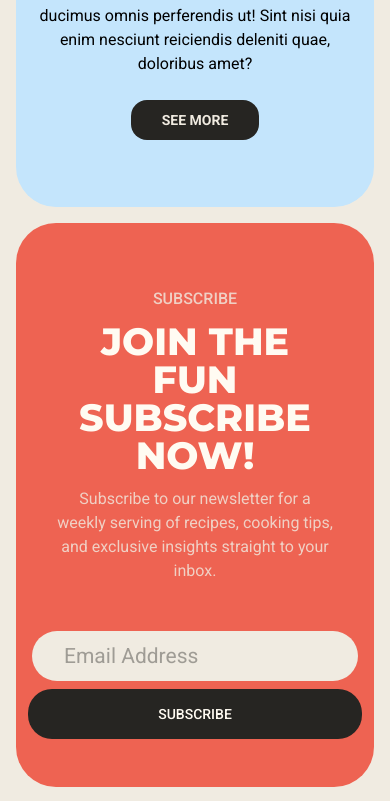
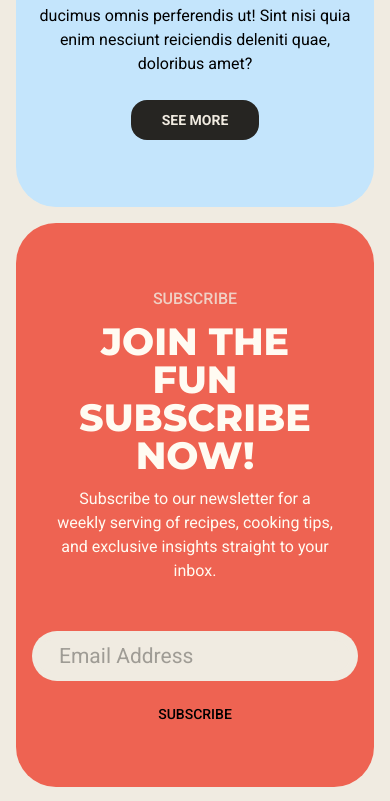
Before and after one commit to donerducktales/cooks_delight, a Next.js app: page /recipes in a window 390 px wide. Shown: the part 1161-1962 px from the top of the page. Built offline with nearby package versions, Linux system fonts and the light colour scheme; no server answers; the database is empty.

Commit message:
виправив футер(там у нав кнопок я забув лишній бордер забрати), додав metadata для page.tsx recipes, переписав CTAsubscribeSection піл tailwind і styled-components

```diff
--- a/app/components/Footer/Footer.tsx
+++ b/app/components/Footer/Footer.tsx
@@ -24,7 +24,9 @@ export default function Footer() {
             />
             <p className="w-[50px] text-sm">Cooks Delight</p>
           </div>
-          <ul className={`footerNavLinks flex max-md:flex-col max-md:w-full max-md:justify-start md:divide-x-2 divide-y-2 md:gap-4 gap-2`}>
+          <ul
+            className={`footerNavLinks flex max-md:flex-col max-md:w-full max-md:justify-start md:divide-x-2 max-md:divide-y-2 md:gap-4 gap-2`}
+          >
             {links.map((link) => (
               <li
                 key={link.id}
--- a/app/layouts/CTAsubscribeSection/CTAsubscribeSection.tsx
+++ b/app/layouts/CTAsubscribeSection/CTAsubscribeSection.tsx
@@ -1,30 +1,84 @@
 "use client";
 
-import { montserrat } from '@/app/assets/fonts';
-import styles from './Ctasubcscribesec.module.scss';
-import useViewPortSize from '@/app/assets/customHooks/useViewPortSize';
-import { motion } from 'motion/react';
+import { montserrat } from "@/app/assets/fonts";
+import useViewPortSize from "@/app/assets/customHooks/useViewPortSize";
+import { motion } from "motion/react";
+import styled from "styled-components";
+import scssvariables from "@/app/styles/_variables.module.scss";
+
+const SubscribeButton = styled.button`
+  height: 38px;
+  min-width: 122px;
+  font-size: 0.875rem;
+  background-color: ${scssvariables.dark};
+  color: ${scssvariables.light};
+  text-transform: uppercase;
+  margin-right: 4px;
+  display: flex;
+  align-items: center;
+  justify-content: center;
+  text-transform: uppercase;
+  font-weight: 500;
+  cursor: pointer;
+  border: none;
+  outline: none;
+  border-radius: 24px;
+
+  @media (max-width: 768px) {
+    max-width: 437px;
+    width: calc(99% - 24px);
+    margin: 0;
+    margin-bottom: 48px;
+    height: 50px;
+  }
+`;
 
 export default function CTAsubscribeSection() {
   const windowSize = useViewPortSize();
 
   return (
     <motion.section
-         className={styles.CtaSubscribeSection}
-         initial={{scale: 0.5}} whileInView={{scale: 1}} viewport={{once: true}} transition={{duration: 0.3}}
+      className={`CtaSubscribeSection w-full bg-background flex flex-col items-center`}
+      initial={{ scale: 0.5 }}
+      whileInView={{ scale: 1 }}
+      viewport={{ once: true }}
+      transition={{ duration: 0.3 }}
     >
-         <div className={styles.CtaSubscribeSectionContainer}>
-            <div className={styles.CtaSubscribeTextWrapper}>
-               <h2>subscribe</h2>
-               <h1 className={montserrat.className}>Join the fun Subscribe now!</h1>
-               <p>Subscribe to our newsletter for a weekly serving of recipes, cooking tips, and exclusive insights straight to your inbox.</p>
+      <div
+        className={`CtaSubscribeSectionContainer max-w-[1313px] w-[calc(100%-32px)] min-h-[486px] mx-4 rounded-[40px] bg-primaryRed mb-4 flex flex-col items-center`}
+      >
+        <div
+          className={`CtaSubscribeTextWrapper flex flex-col items-center max-w-[900px] mx-10 mt-16 mb-12`}
+        >
+          <h2 className="md:text-lg text-base leading-6 font-medium text-background text-opacity-80 uppercase mb-3">
+            subscribe
+          </h2>
+          <h1
+            className={`${montserrat.className} md:text-[5rem] text-[2.375rem] text-light max-w-[876px] font-extrabold text-center uppercase mb-3`}
+          >
+            Join the fun Subscribe now!
+          </h1>
+          <p className="max-w-[648px] text-light md:text-[1.313rem] text-base leading-6  text-center md:leading-8">
+            Subscribe to our newsletter for a weekly serving of recipes, cooking
+            tips, and exclusive insights straight to your inbox.
+          </p>
         </div>
-            <div className={styles.CtaSubscribeInput}>
-               <input type="text" placeholder='Email Address' />
-               {windowSize.width > 768 && <button className={styles.subscribeButton}>Subscribe</button>}
+        <div
+          className={`CtaSubscribeInput flex justify-center items-center max-w-[426px] w-[calc(100%-32px)] bg-background rounded-[50px] h-[50px] pl-[3px] md:mb-12 mb-2`}
+        >
+          <input
+            type="text"
+            placeholder="Email Address"
+            className="w-full md:p-1 md:pl-6 py-1 px-6 flex-grow  outline-none mr-2 text-[1.313rem] placeholder:text-dark placeholder:text-opacity-40 placeholder:text-[1.313rem] rounded-full bg-background"
+          />
+          {windowSize.width > 768 && (
+            <SubscribeButton>Subscribe</SubscribeButton>
+          )}
         </div>
-            {windowSize.width < 768 && <button className={styles.subscribeButton}>Subscribe</button>}
+        {windowSize.width <= 768 && (
+          <SubscribeButton>Subscribe</SubscribeButton>
+        )}
       </div>
     </motion.section>
-   )
+  );
 }
--- a/app/layouts/CTAsubscribeSection/Ctasubcscribesec.module.scss
+++ /dev/null
@@ -1,127 +0,0 @@
-@import '/app/styles/variables.module';
-
-.CtaSubscribeSection {
-   width: 100%;
-   background-color: $background;
-   display: flex;
-   flex-direction: column;
-   align-items: center;
-}
-
-.CtaSubscribeSectionContainer {
-   max-width: 1313px;
-   width: calc(100% - 32px);
-   min-height: 486px;
-   margin: 0 16px;
-   border-radius: 40px;
-   background-color: $primary-red;
-   margin-bottom: 16px;
-   display: flex;
-   flex-direction: column;
-   align-items: center;
-}
-
-.CtaSubscribeTextWrapper {
-   display: flex;
-   flex-direction: column;
-   align-items: center;
-   max-width: 900px;
-   margin: 64px 40px 48px 40px;
-
-   h2 {
-      font-size: 1.125rem;
-      font-weight: 500;
-      color: rgba($color: $background, $alpha: 0.80);
-      text-transform: uppercase;
-      margin-bottom: 12px;
-   }
-
-   h1 {
-      font-size: 5rem;
-      color: $light;
-      max-width: 876px;
-      font-weight: 800;
-      text-align: center;
-      text-transform: uppercase;
-      margin-bottom: 12px;
-   }
-
-   p {
-      max-width: 648px;
-      color: $light;
-      font-size: 1.313rem;
-      text-align: center;
-      line-height: 2rem;
-   }
-}
-
-.CtaSubscribeInput {
-   display: flex;
-   max-width: 426px;
-   width: calc(100% - 32px);
-   justify-content: center;
-   align-items: center;
-   background-color: $background;
-   border-radius: 50px;
-   height: 50px;
-   padding: 0px 3px 0px 8px;
-   margin-bottom: 48px;
-
-   input {
-      width: 100%;
-      padding: 4px;
-      padding-left: 24px;
-      flex-grow: 1;
-      background-color: transparent;
-      outline: none;
-      border: none;
-      margin-right: 8px;
-      font-size: 1.313rem;
-   }
-
-   input::placeholder {
-      color: rgba($color: $dark, $alpha: 0.4);
-      font-size: 1.313rem;
-   }
-}
-
-.subscribeButton {
-   @include subscribe-button;
-   height: 38px;
-   min-width: 122px;
-   font-size: 0.875rem;
-   background-color: $dark;
-   color: $light;
-   text-transform: uppercase;
-   margin-right: 4px;
-}
-
-@media (max-width: 768px) {
-   .CtaSubscribeTextWrapper {
-      h2, p {
-         font-size: 1rem;
-         color: rgba($color: $background, $alpha: 0.80);
-         line-height: 1.5rem;
-      }
-
-      h1 {
-         font-size: 2.375rem;
-      }
-   }
-
-   .CtaSubscribeInput {
-      margin-bottom: 8px;
-
-      input {
-         padding: 4px 24px;
-      }
-   }
-
-   .subscribeButton {
-      max-width: 437px;
-      width: calc(100% - 24px);
-      margin: 0;
-      margin-bottom: 48px;
-      height: 50px;
-   }
-}
--- a/app/recipes/page.tsx
+++ b/app/recipes/page.tsx
@@ -1,13 +1,22 @@
+import { Metadata } from "next";
 import FetchRecipesSection from "../components/RecipesSection/FetchRecipesSection";
 import TipsAnnotationSection from "../layouts/TipsAnnotationSection/TipsAnnotationSection";
 
+export const metadata: Metadata = {
+  title: "Recipes",
+};
+
 export default function RecipesPage() {
-   return (
-      <main className={`flex flex-col justify-between items-center min-h-screen w-full ${'main'}`}>
-         <div className={`flex flex-col items-center w-[calc(100%-2rem)] max-w-[1312px]  ${'mainContainer'}`}>
-            <FetchRecipesSection />
-            <TipsAnnotationSection />
-         </div>
-      </main>
-   )
+  return (
+    <main
+      className={`flex flex-col justify-between items-center min-h-screen w-full ${"main"}`}
+    >
+      <div
+        className={`flex flex-col items-center w-[calc(100%-2rem)] max-w-[1312px]  ${"mainContainer"}`}
+      >
+        <FetchRecipesSection />
+        <TipsAnnotationSection />
+      </div>
+    </main>
+  );
 }
```
Lines whose indentation alone changed are shown as unchanged.
